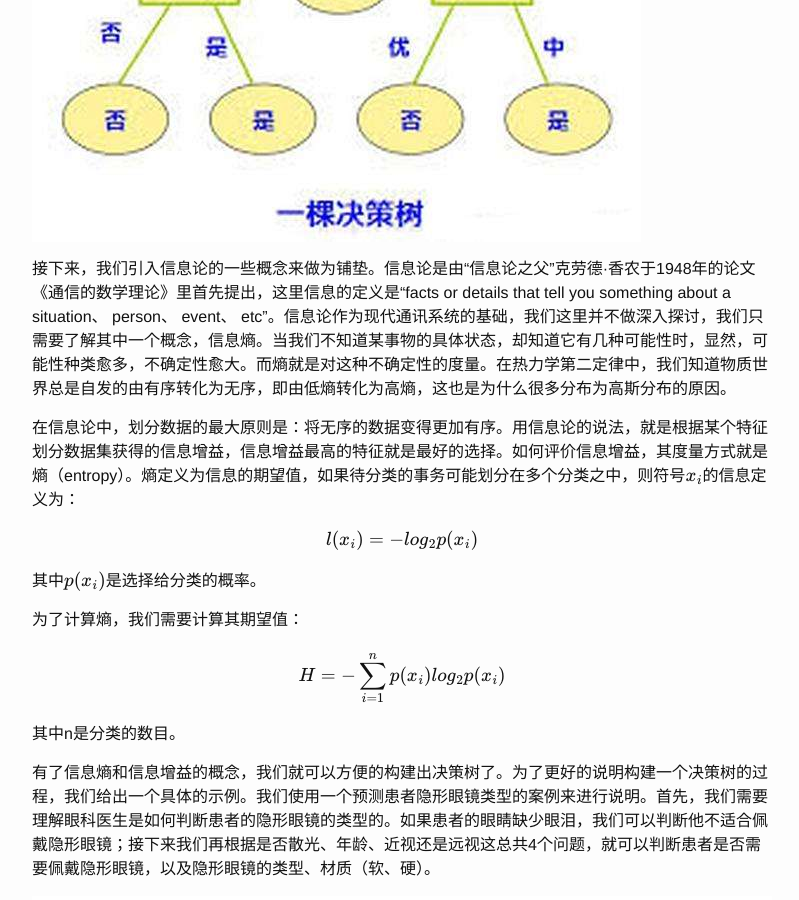
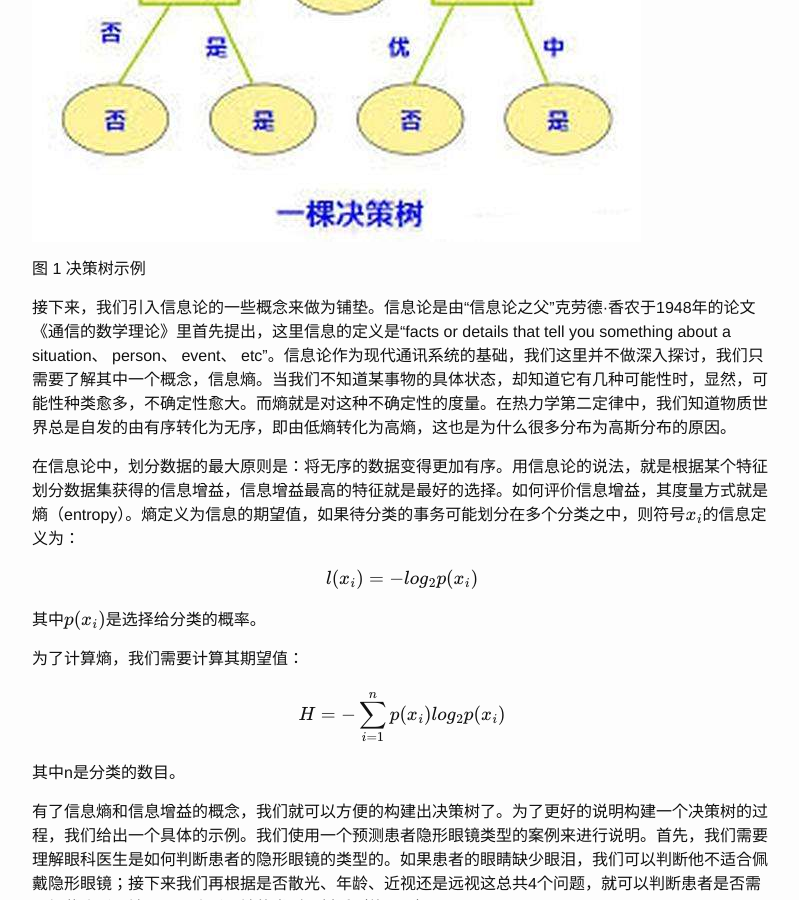
Before and after one commit to daoiist/daoiist.github.io, a Jekyll site: the page built from _posts/2018-11-13-决策树.md, in a window 1280 px wide and 900 px high, scrolled down 522 px. Shown: the whole window, without its empty margins (238-1037 px from the left). Built offline with Jekyll 4.4.1, drawn with Linux system fonts in a browser that asks for light colours; formulas are drawn with MathJax 3.

Commit message:
notation

```diff
--- a/_posts/2018-11-13-决策树.md
+++ b/_posts/2018-11-13-决策树.md
@@ -10,6 +10,8 @@ title: 决策树
 你是否玩过二十个问题的游戏，游戏的规则很简单：参与游戏的一方在脑海里想某个事物，其他参与者向他提问题，只允许提20个问题，问题的答案也只能用对或错回答。问问题的人通过推断分析，逐步缩小待猜测事物的范围。决策树的工作原理与20个问题类似（如图1），用户输入一系列数据，然后给出游戏的答案。正方形代表判断模块，椭圆形代表终止模块，表示已经得出结论，可以终止运行。
 
 ![决策树示例](/image/决策树.jpg)
+
+图 1 决策树示例
 
 接下来，我们引入信息论的一些概念来做为铺垫。信息论是由“信息论之父”克劳德·香农于1948年的论文《通信的数学理论》里首先提出，这里信息的定义是“facts or details that tell you something about a situation、 person、 event、 etc”。信息论作为现代通讯系统的基础，我们这里并不做深入探讨，我们只需要了解其中一个概念，信息熵。当我们不知道某事物的具体状态，却知道它有几种可能性时，显然，可能性种类愈多，不确定性愈大。而熵就是对这种不确定性的度量。在热力学第二定律中，我们知道物质世界总是自发的由有序转化为无序，即由低熵转化为高熵，这也是为什么很多分布为高斯分布的原因。
 
```
